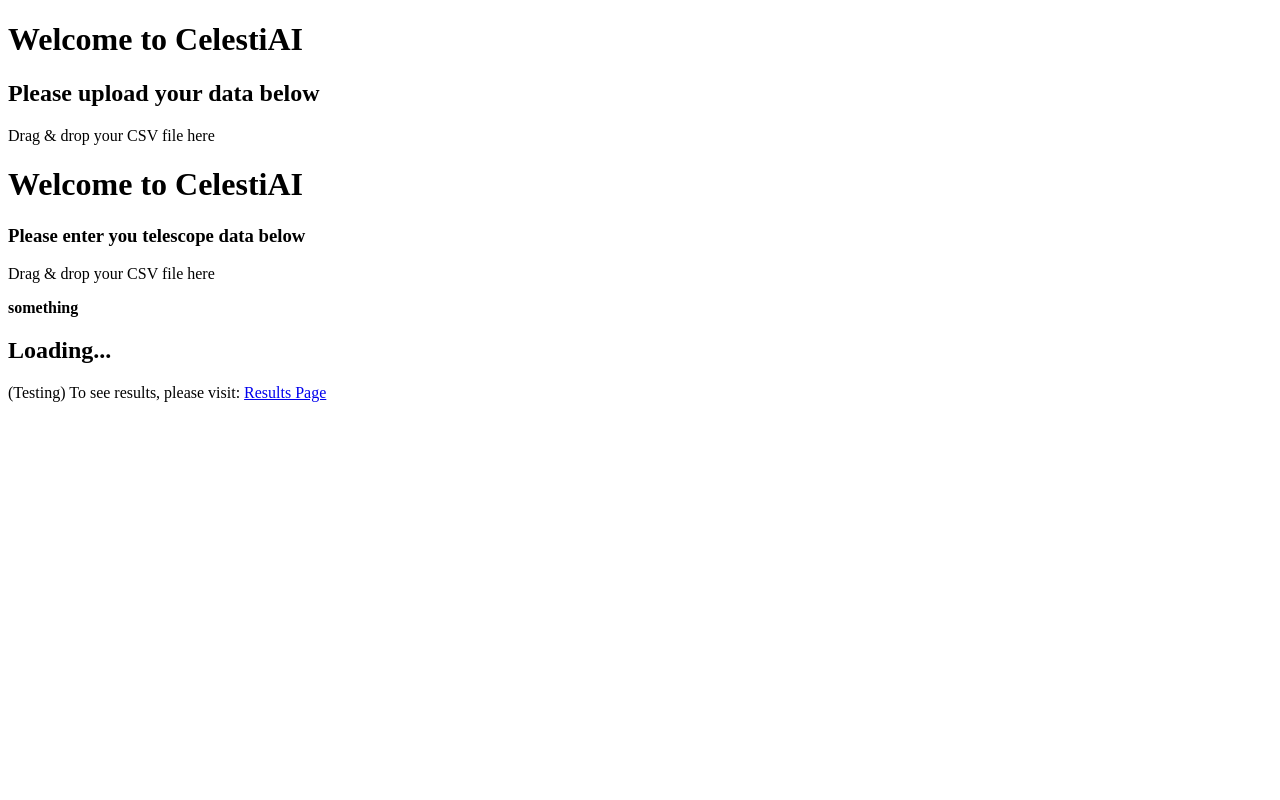
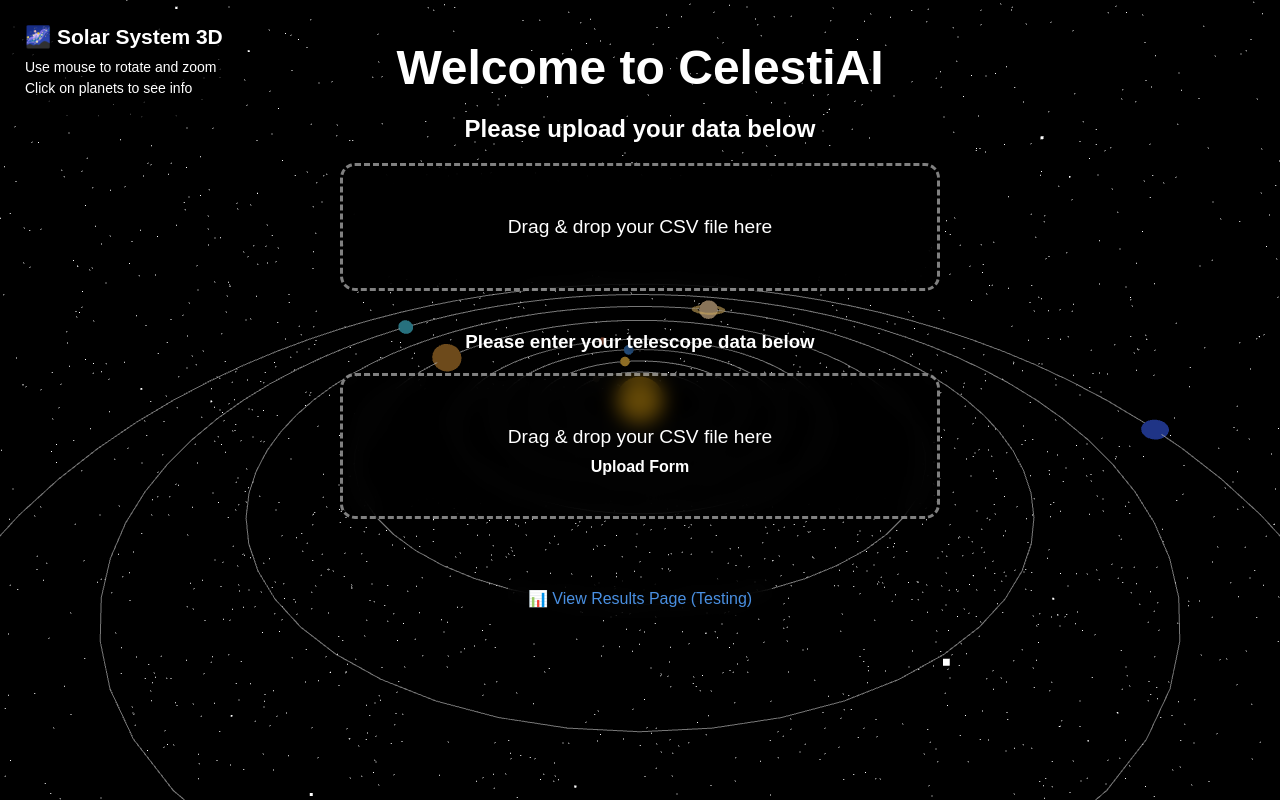
Before and after one commit to CelesteiAI/nasa-hackathon-2025, a Flask app: page / in a window 1280 px wide. Run offline with Flask 3, Linux system fonts and the light colour scheme.

Commit message:
Integration with main

```diff
--- a/src/templates/base.html
+++ b/src/templates/base.html
@@ -3,9 +3,34 @@
 <head>
     <meta charset="UTF-8">
     <meta name="viewport" content="width=device-width, initial-scale=1.0">
+    <style>
+        * {
+            margin: 0;
+            padding: 0;
+            box-sizing: border-box;
+        }
+        body {
+            font-family: Arial, sans-serif;
+            overflow-x: hidden;
+        }
+        canvas {
+            position: fixed !important;
+            top: 0;
+            left: 0;
+            z-index: -1;
+            display: block;
+        }
+        #content-wrapper {
+            position: relative;
+            z-index: 1;
+            min-height: 100vh;
+        }
+    </style>
     {% block head %}{% endblock %}
 </head>
 <body>
-    {% block body %}{% endblock %}
+    <div id="content-wrapper">
+        {% block body %}{% endblock %}
+    </div>
 </body>
 </html>
--- a/src/templates/index.html
+++ b/src/templates/index.html
@@ -1,7 +1,67 @@
 {% extends 'base.html' %}
 
 {% block head %}
-    <title>Home Page</title>
+    <title>Home Page - CelestiAI</title>
+    <style>
+        #content-wrapper {
+            color: white;
+            padding: 40px;
+        }
+        h1 {
+            font-size: 3em;
+            text-shadow: 2px 2px 8px rgba(0,0,0,0.8);
+            margin-bottom: 20px;
+        }
+        h2, h3 {
+            text-shadow: 2px 2px 6px rgba(0,0,0,0.8);
+            margin: 15px 0;
+        }
+        #file-drop {
+            background: rgba(0, 0, 0, 0.6);
+            border: 3px dashed rgba(255, 255, 255, 0.5);
+            border-radius: 15px;
+            padding: 40px;
+            margin: 20px auto;
+            max-width: 600px;
+            text-align: center;
+            transition: all 0.3s;
+            backdrop-filter: blur(10px);
+        }
+        #file-drop:hover {
+            background: rgba(0, 0, 0, 0.7);
+            border-color: rgba(255, 255, 255, 0.8);
+        }
+        #file-drop p {
+            font-size: 1.2em;
+            margin: 10px 0;
+        }
+        #loading {
+            display: none;
+            text-align: center;
+            padding: 40px;
+            background: rgba(0, 0, 0, 0.7);
+            border-radius: 15px;
+            margin: 20px auto;
+            max-width: 400px;
+            backdrop-filter: blur(10px);
+        }
+        a {
+            color: #4a90e2;
+            text-decoration: none;
+            background: rgba(0, 0, 0, 0.6);
+            padding: 10px 20px;
+            border-radius: 8px;
+            display: inline-block;
+            margin: 20px;
+            backdrop-filter: blur(10px);
+        }
+        a:hover {
+            background: rgba(74, 144, 226, 0.3);
+        }
+        div > h1, div > h2, div > h3 {
+            text-align: center;
+        }
+    </style>
 {% endblock %}
 
 {% block body %}
@@ -13,13 +73,11 @@
     </div>
 </div>
 
-<div id="upload">
-    <h1>Welcome to CelestiAI</h1>
-    <h3>Please enter you telescope data below</h3>
-
+<div id="upload" style="margin-top: 40px;">
+    <h3>Please enter your telescope data below</h3>
     <div id="file-drop">
         <p>Drag & drop your CSV file here</p>
-        <form action="/upload" method="post"><b>something</b></form>
+        <form action="/upload" method="post"><b>Upload Form</b></form>
     </div>
 </div>
 
@@ -28,13 +86,20 @@
 </div>
 
 <!-- Testing results page -->
-<p>
-    (Testing) To see results, please visit: <a href="/results">Results Page</a>
-</p>
+<div style="text-align: center; margin-top: 40px;">
+    <a href="/results">📊 View Results Page (Testing)</a>
+</div>
 
 <!-- JavaScript -->
-<script src="https://cdnjs.cloudflare.com/ajax/libs/three.js/r128/three.min.js"></script>  <!-- Three.js import -->
-<script src="{{ url_for('static', filename='js/planets.js') }}"></script>
+<script type="importmap">
+{
+    "imports": {
+        "three": "https://cdn.jsdelivr.net/npm/three@0.160.0/build/three.module.js",
+        "three/examples/jsm/controls/OrbitControls": "https://cdn.jsdelivr.net/npm/three@0.160.0/examples/jsm/controls/OrbitControls.js"
+    }
+}
+</script>
+<script type="module" src="{{ url_for('static', filename='js/solar-system.js') }}"></script>
 <script src="{{ url_for('static', filename='js/upload.js') }}"></script>
 
 {% endblock %}
```
